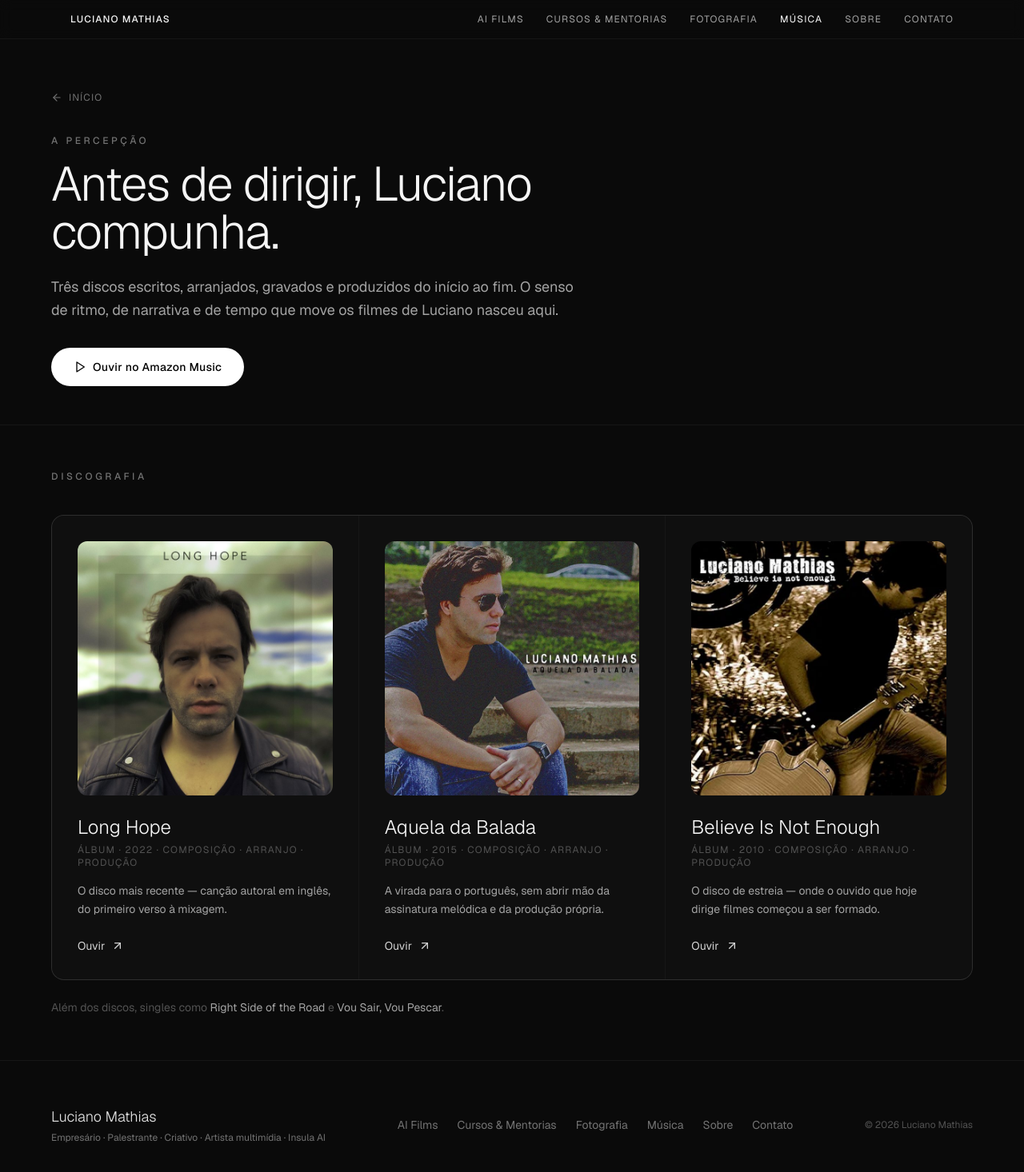
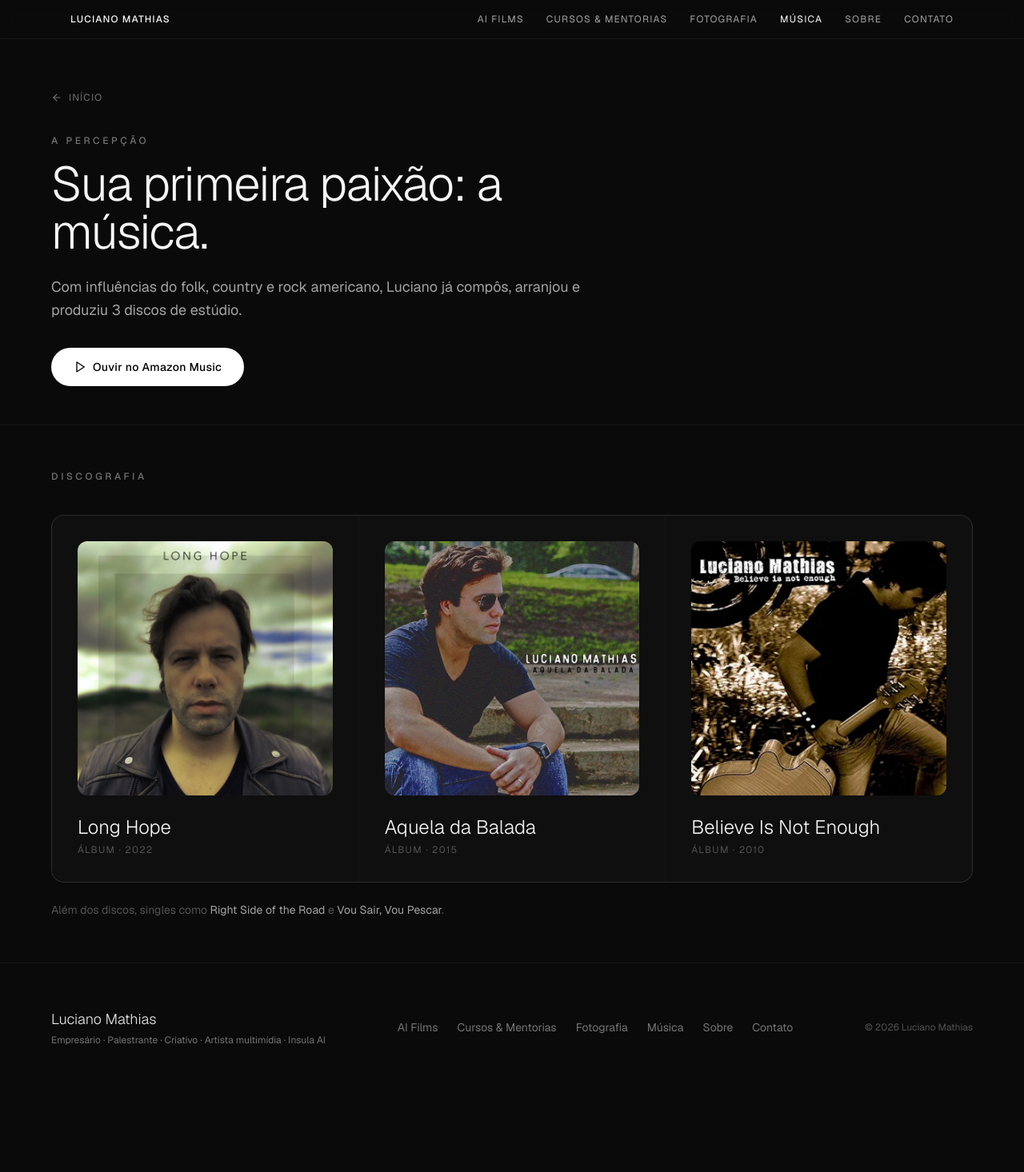
Before and after one commit to lucianomathias1982/lucianomathias-site, a Next.js app: page /musica in a window 1280 px wide. Shown: the top 1466 px of the page at 80% size. After the commit the page ends 1365 px from the top, so only its background shows below. Built offline with nearby package versions, Linux system fonts and the light colour scheme.

Commit message:
musica: novo titulo/subtitulo + cards so com nome e ano

```diff
--- a/app/musica/page.tsx
+++ b/app/musica/page.tsx
@@ -65,11 +65,11 @@ export default function Musica() {
           </a>
           <p className="mt-8 text-xs font-medium uppercase tracking-[0.3em] text-neutral-500">A percepção</p>
           <h1 className="mt-4 max-w-3xl font-serif text-4xl font-light leading-[1.1] tracking-tight sm:text-6xl">
-            Antes de dirigir, Luciano compunha.
+            Sua primeira paixão: a música.
           </h1>
           <p className="mt-6 max-w-2xl text-lg leading-relaxed text-neutral-400">
-            Três discos escritos, arranjados, gravados e produzidos do início ao fim. O senso de ritmo,
-            de narrativa e de tempo que move os filmes de Luciano nasceu aqui.
+            Com influências do folk, country e rock americano, Luciano já compôs, arranjou e produziu
+            3 discos de estúdio.
           </p>
           <a
             href={AMAZON}
@@ -104,12 +104,8 @@ export default function Musica() {
                 </div>
                 <h2 className="mt-6 font-serif text-2xl font-light">{a.title}</h2>
                 <p className="mt-1 text-xs uppercase tracking-widest text-neutral-600">
-                  Álbum · {a.year} · Composição · Arranjo · Produção
+                  Álbum · {a.year}
                 </p>
-                <p className="mt-4 flex-1 text-sm leading-relaxed text-neutral-400">{a.desc}</p>
-                <span className="mt-6 inline-flex items-center gap-2 text-sm text-neutral-300 transition group-hover:text-white">
-                  Ouvir <ArrowUpRight className="h-4 w-4" />
-                </span>
               </a>
             ))}
           </div>
```
